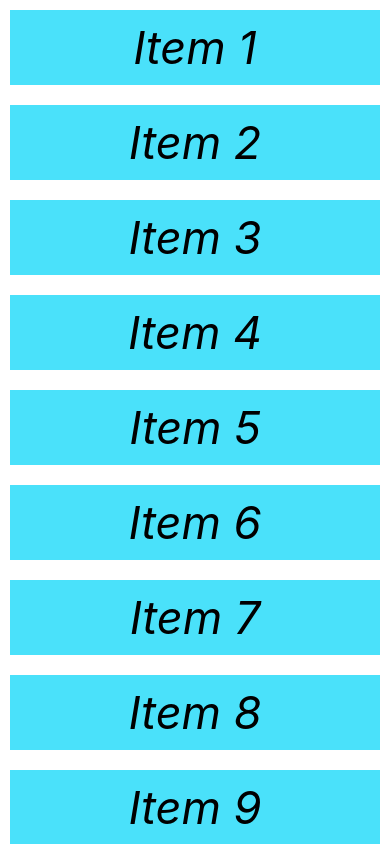
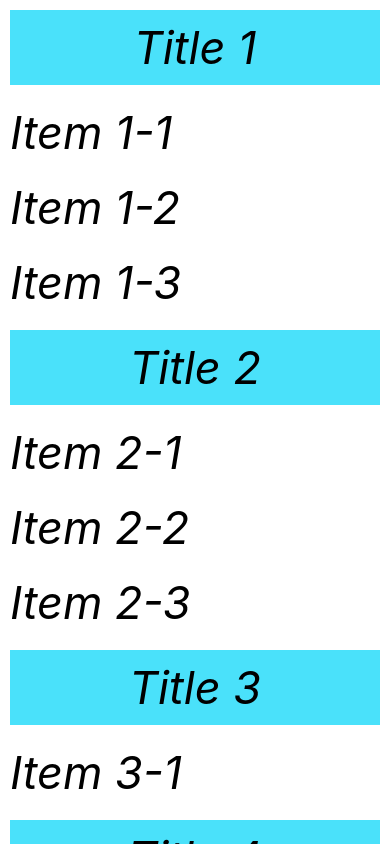
Before and after one commit to garimasingh18/my-first-react-native-app, a React Native app: screen / in a window 390 px wide. Built offline with nearby package versions, Linux system fonts and the light colour scheme.

Commit message:
flatlist and sectionlist

```diff
--- a/App.js
+++ b/App.js
@@ -5,49 +5,98 @@
   Text,
   ScrollView,
   RefreshControl,
+  FlatList,
+  SectionList,
 } from "react-native";
 
 const App = () => {
   const [Items, setItems] = useState([
-    { key: 1, item: "Item 1" },
-    { key: 2, item: "Item 2" },
-    { key: 3, item: "Item 3" },
-    { key: 4, item: "Item 4" },
-    { key: 5, item: "Item 5" },
-    { key: 6, item: "Item 6" },
-    { key: 7, item: "Item 7" },
-    { key: 8, item: "Item 8" },
-    { key: 44, item: "Item 9" },
-    { key: 68, item: "Item 27" },
-    { key: 0, item: "Item 78" },
+    { name: "Item 1" },
+    { name: "Item 2" },
+    { name: "Item 3" },
+    { name: "Item 4" },
+    { name: "Item 5" },
+    { name: "Item 6" },
+    { name: "Item 7" },
+    { name: "Item 8" },
+    { name: "Item 9" },
+    { name: "Item 27" },
+    { name: "Item 78" },
   ]);
+  const DATA = [
+    {
+      title: "Title 1",
+      data: ["Item 1-1", "Item 1-2", "Item 1-3"],
+    },
+    {
+      title: "Title 2",
+      data: ["Item 2-1", "Item 2-2", "Item 2-3"],
+    },
+    {
+      title: "Title 3",
+      data: ["Item 3-1"],
+    },
+    {
+      title: "Title 4",
+      data: ["Item 4-1", "Item 4-2"],
+    },
+  ];
   const [Refreshing, setRefreshing] = useState(false);
 
   const onRefresh = () => {
     setRefreshing(true);
-    setItems([...Items, { key: 69, item: "Item 69" }]);
+    setItems([...Items, { name: "Item 69" }]);
     setRefreshing(false);
   };
 
   return (
-    <ScrollView
-      style={styles.body}
-      refreshControl={
-        <RefreshControl
-          refreshing={Refreshing}
-          onRefresh={onRefresh}
-          colors={["#ff00ff"]}
-        />
-      }
-    >
-      {Items.map((object) => {
-        return (
-          <View style={styles.item} key={object.key}>
-            <Text style={styles.text}>{object.item}</Text>
-          </View>
-        );
-      })}
-    </ScrollView>
+    <SectionList
+      keyExtractor={(item, index) => index.toString()}
+      sections={DATA}
+      renderItem={({ item }) => <Text style={styles.text}>{item}</Text>}
+      renderSectionHeader={({ section }) => (
+        <View style={styles.item}>
+          <Text style={styles.text}>{section.title}</Text>
+        </View>
+      )}
+    />
+    // <FlatList
+    //   keyExtractor={(item, index) => index.toString()}
+    //   data={Items}
+    //   renderItem={({ item }) => (
+    //     <View style={styles.item}>
+    //       <Text style={styles.text}>{item.name}</Text>
+    //     </View>
+    //   )}
+    //   refreshControl={
+    //     <RefreshControl
+    //       refreshing={Refreshing}
+    //       onRefresh={onRefresh}
+    //       colors={['#ff00ff']}
+    //     />
+    //   }
+    // />
+
+    // <ScrollView
+    //   style={styles.body}
+    //   refreshControl={
+    //     <RefreshControl
+    //       refreshing={Refreshing}
+    //       onRefresh={onRefresh}
+    //       colors={['#ff00ff']}
+    //     />
+    //   }
+    // >
+    //   {
+    //     Items.map((object) => {
+    //       return (
+    //         <View style={styles.item} key={object.key}>
+    //           <Text style={styles.text}>{object.item}</Text>
+    //         </View>
+    //       )
+    //     })
+    //   }
+    // </ScrollView>
   );
 };
 
```
